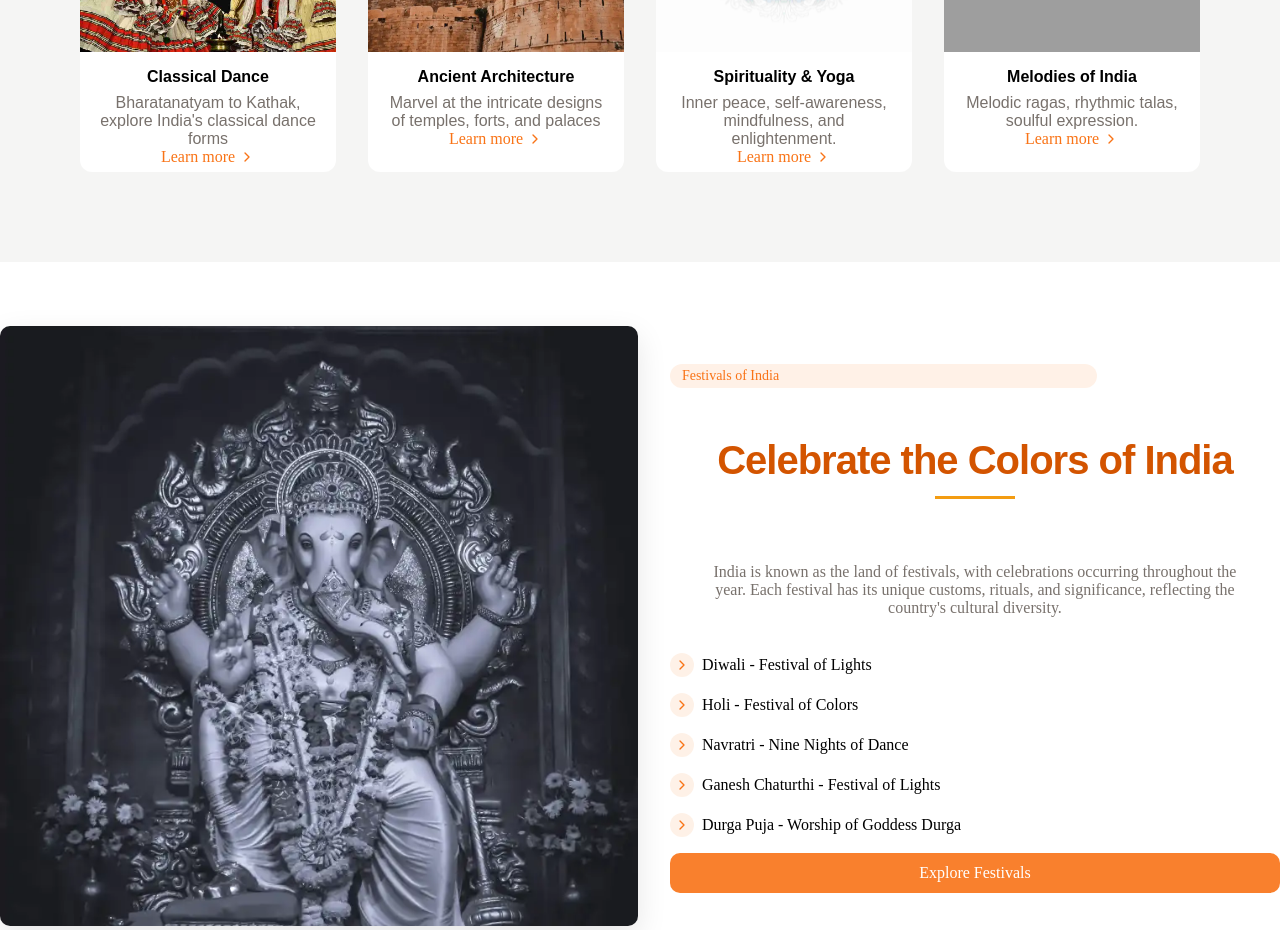
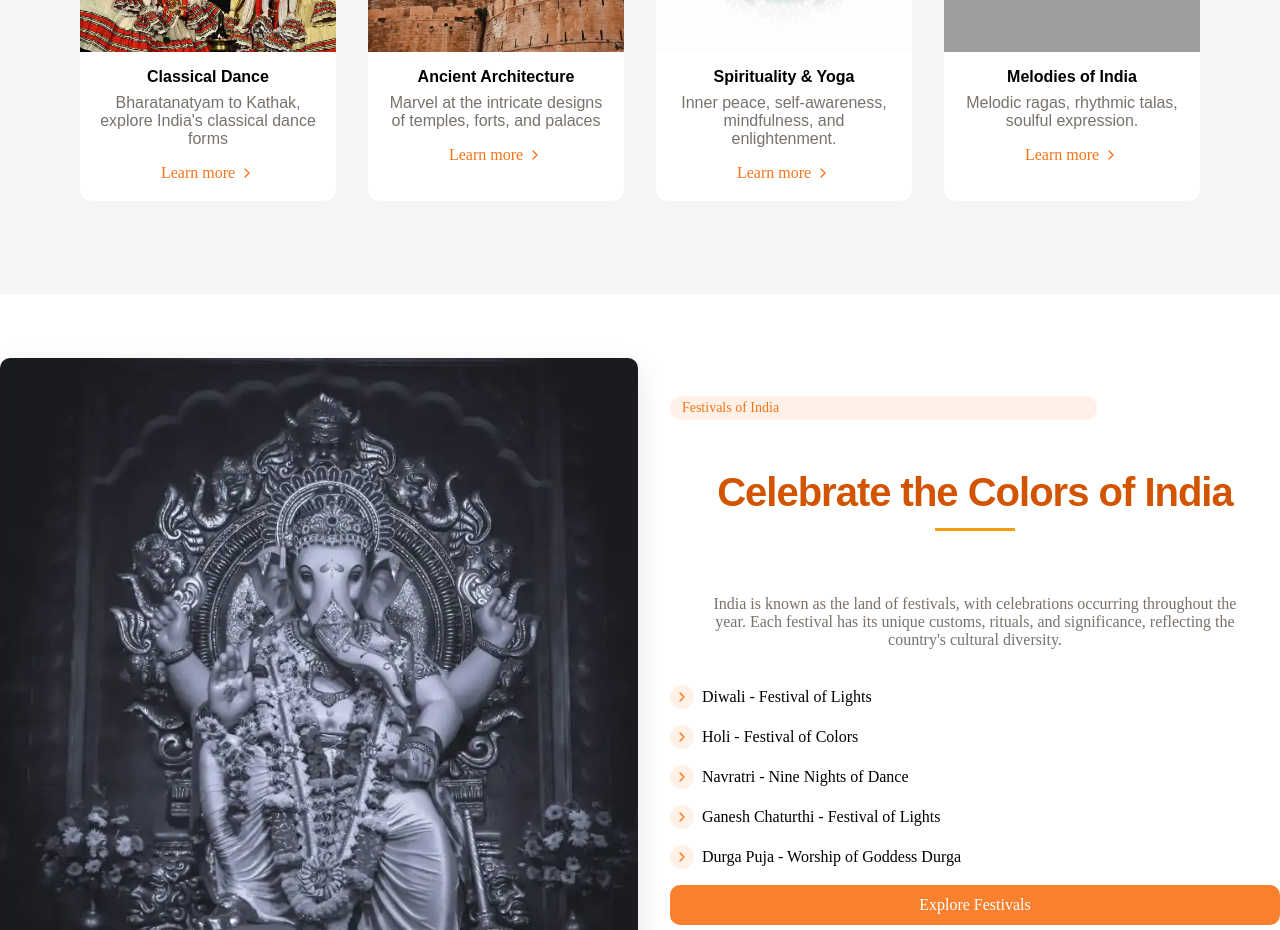
Before and after one commit to prasadmahind123/IndianCulture, a React (Vite) app: page / in a window 1280 px wide. Shown: the part 1220-2150 px from the top of the page. Built offline with nearby package versions, Linux system fonts and the light colour scheme; no server answers; grey boxes are pictures that could not be loaded.

Commit message:
Update Home.css

```diff
--- a/src/Pages/Home.css
+++ b/src/Pages/Home.css
@@ -476,7 +476,7 @@
 .link-with-icon {
   display: inline-flex;
   align-items: center;
-  margin-top: 1rem 0;
+  margin: 1rem 0;
   color: var(--color-primary);
   cursor: pointer;
 }
```
